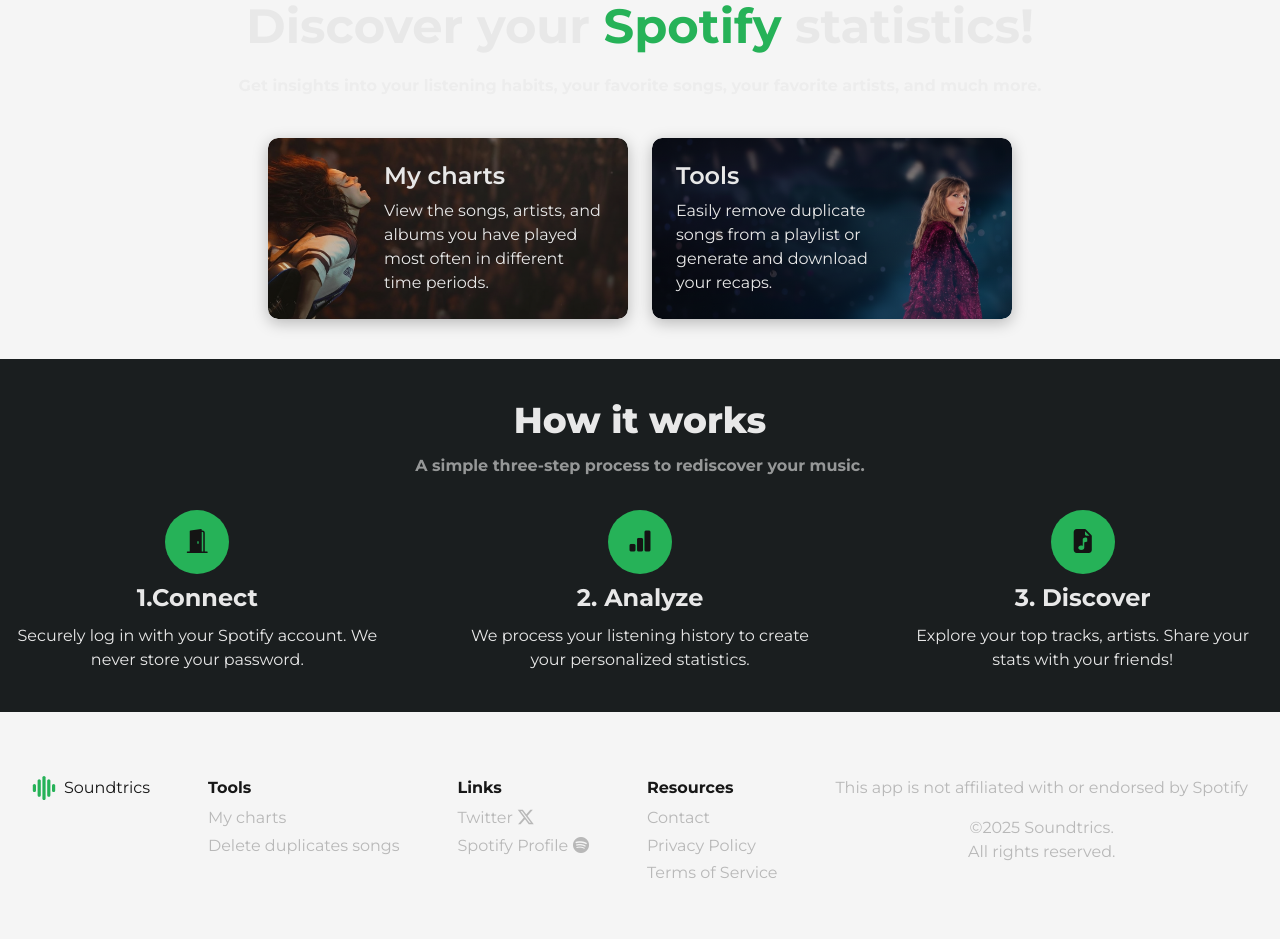
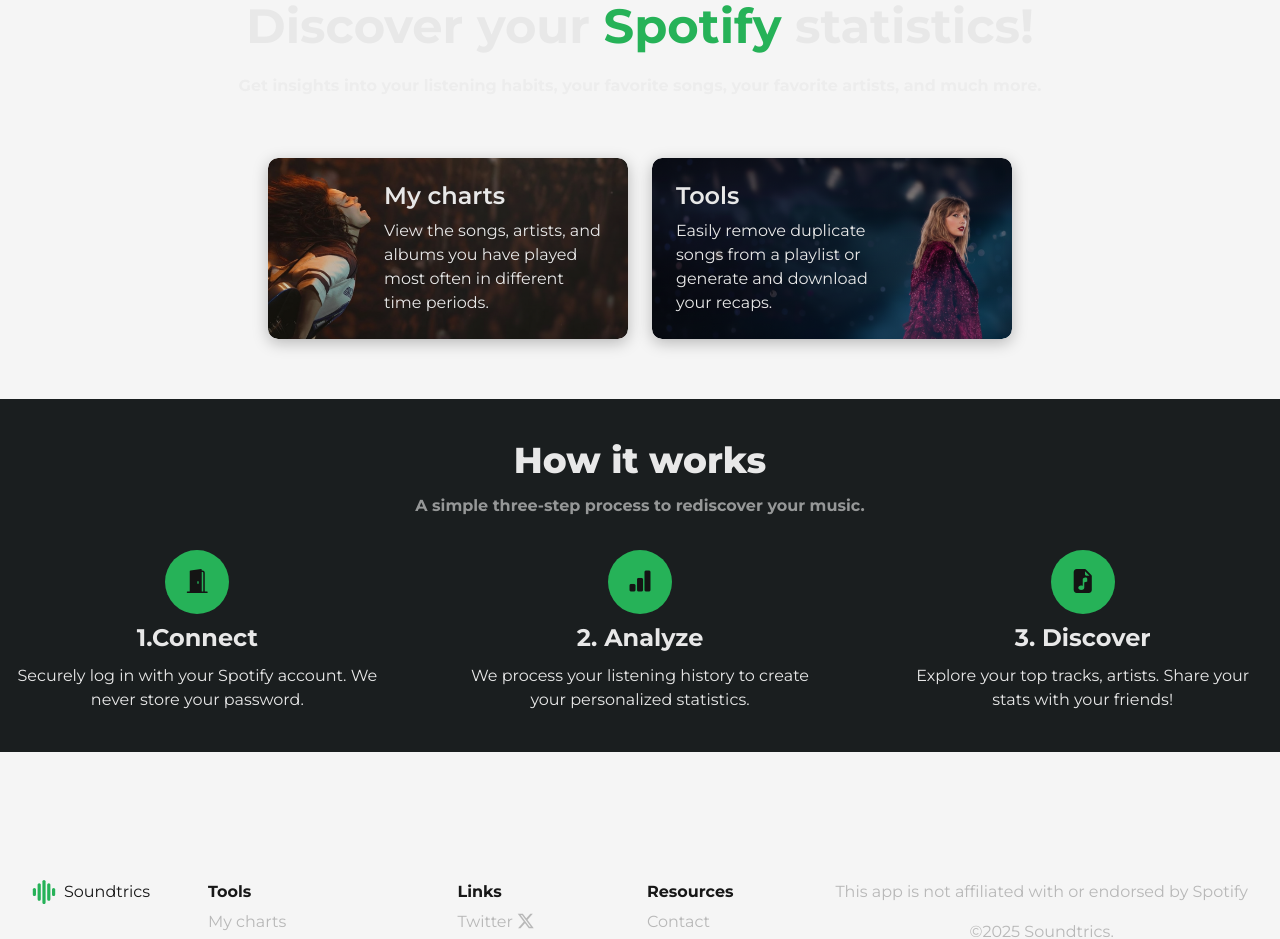
Before and after one commit to ERICK-DANIEL/soundtrics, a Next.js app: page /en/home in a window 1280 px wide. Shown: the part 100-1039 px from the top of the page. Before the commit the page ends 1012 px from the top, so only its background shows below. Built offline with nearby package versions, Linux system fonts and the light colour scheme; no server answers.

Commit message:
Adjust margins in home and footer CSS modules
Increased the top margin for the cards section on the home page and the footer on larger screens to improve layout spacing.

```diff
--- a/src/app/[lang]/home/page.module.css
+++ b/src/app/[lang]/home/page.module.css
@@ -168,7 +168,7 @@
   .cardsSection {
     flex-direction: row;
     max-width: 1200px;
-    margin: 40px auto;
+    margin: 60px auto;
   }
 
   .card {
--- a/src/components/layout/footer.module.css
+++ b/src/components/layout/footer.module.css
@@ -62,7 +62,7 @@
     flex-direction: row;
     justify-content: space-between;
     align-items: flex-start;
-    margin: 4rem 2rem 1.5rem 2rem;
+    margin: 8rem 2rem 1.5rem 2rem;
   }
 
   .footer hr {
```
